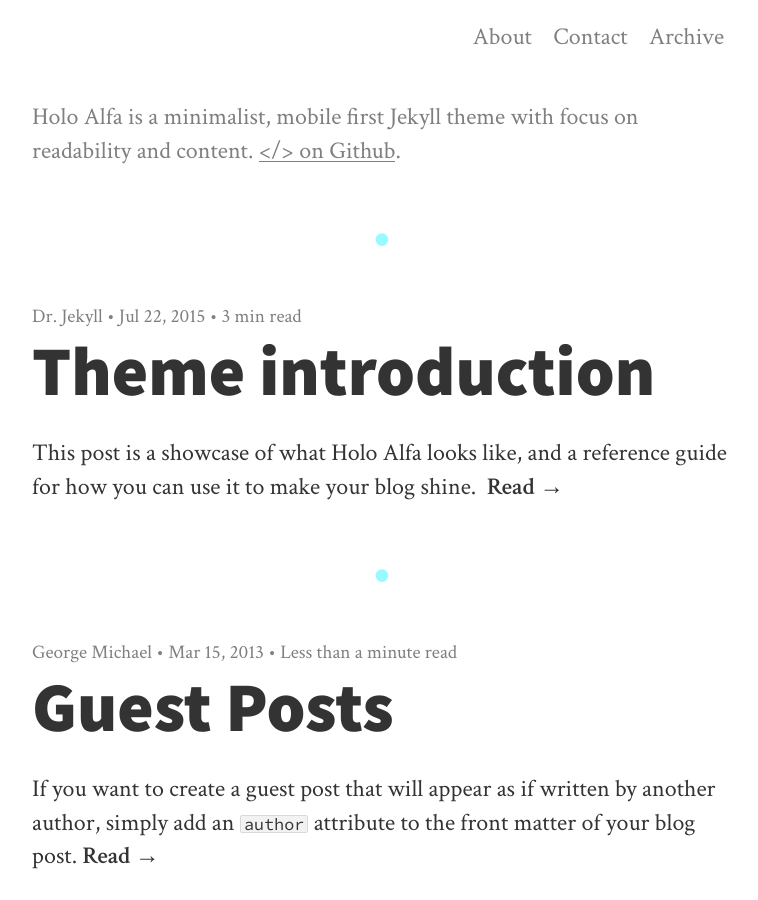
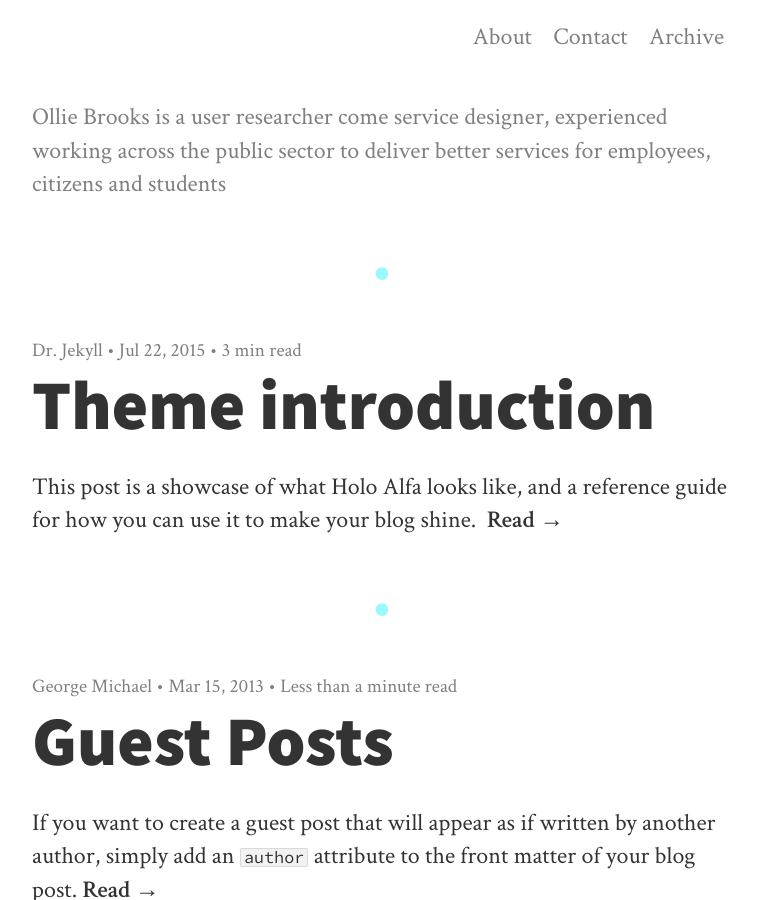
Before and after one commit to olliebrooks/olliebrooks.github.io, a Jekyll site: the page built from index.html, in a window 1280 px wide and 900 px high. Shown: the whole window, without its empty margins (258-1016 px from the left). Built offline with Jekyll 4.4.1, drawn with Linux system fonts in a browser that asks for light colours; nearby versions of some CDN libraries; the list of posts is cut into pages by our own code.

Commit message:
Added subtitle with correct text

```diff
--- a/_config.yml
+++ b/_config.yml
@@ -8,7 +8,7 @@ description:
   meta: Ollie Brooks is a user researcher come service designer, experienced working across the public sector to deliver better services for employees, citizens and students
 
   # Description of your site. This will show up on the front page.
-  subtitle: Holo Alfa is a minimalist, mobile first Jekyll theme with focus on readability and content. <a href="https://github.com/steinvc/holo-alfa">&lt;/&gt; on Github</a>.
+  subtitle: Ollie Brooks is a user researcher come service designer, experienced working across the public sector to deliver better services for employees, citizens and students
 
 author:
   name: Dr. Jekyll # Change this!
```
